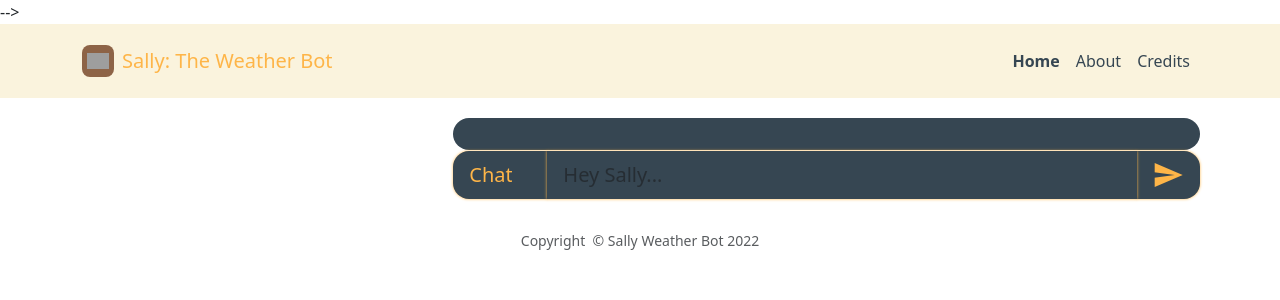
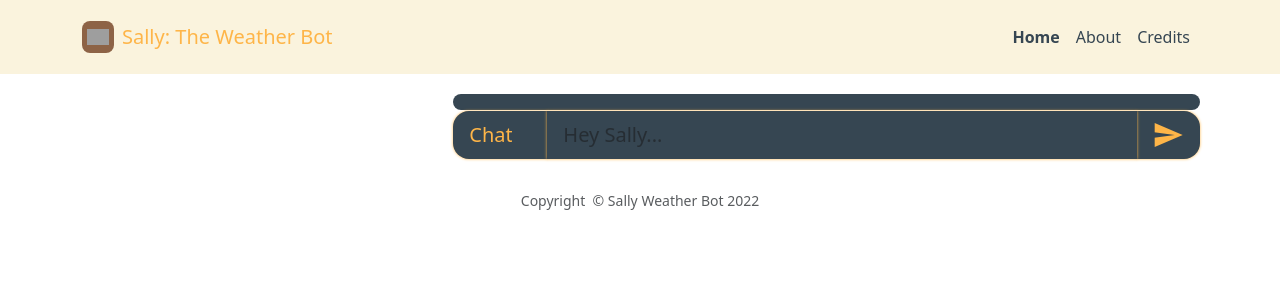
Before and after one commit to SallyWS14/Sally-Weather-Bot, a Flask app: page /chat in a window 1280 px wide. Shown: the top 300 px of the page. Run offline with Flask 2, Linux system fonts and the light colour scheme; some libraries are stand-ins or nearby versions; grey boxes are pictures that could not be loaded.

Commit message:
Cosmetic changes

```diff
--- a/web/app.py
+++ b/web/app.py
@@ -22,7 +22,8 @@ def chat_post():
 
 def process_response(text):
     print("Processing response")
-    result = {'response': "What can I help you with?"}
+    # result = {'response': "What can I help you with?"}
+    result = {'response': text}
     return jsonify(result)
 
 @app.route('/about')
--- a/web/static/assets/index.css
+++ b/web/static/assets/index.css
@@ -15,8 +15,9 @@
 }
 
 *::-webkit-scrollbar-track {
-	background: #169884;
-	border-radius: 0px 0px 6px 0px;
+	background: #364652;
+	border-radius: 0px;
+    margin: 8px;
 }
 
 *::-webkit-scrollbar-thumb {
--- a/web/templates/chat.html
+++ b/web/templates/chat.html
@@ -24,7 +24,7 @@
         <link rel="stylesheet" href="https://cdnjs.cloudflare.com/ajax/libs/font-awesome/4.7.0/css/font-awesome.min.css">
         <link rel="stylesheet" href="https://cdnjs.cloudflare.com/ajax/libs/material-design-icons/3.0.1/iconfont/material-icons.min.css">
         <link rel="stylesheet" href="/static/css/Navbar-Centered-Links-icons.css">
-        <link rel="stylesheet" type="text/css" href="/static/assets/index.css" /> -->
+        <link rel="stylesheet" type="text/css" href="/static/assets/index.css" />
     </head>
     <body>
         <header>
@@ -55,7 +55,7 @@
             <div class="row g-0" style="height: 100%;">
                 <div class="col-md-5 col-lg-4 col-xl-4 col-xxl-4 d-none d-sm-none d-md-inline-flex"></div>
                 <div class="col-12 col-md-7 col-lg-8 col-xl-8 col-xxl-8" style="height:inherit">
-                    <div id="chatbox" style="height: calc(100% - 50px);background: #364652;border-radius: 16px;padding: 16px 10px; overflow-y: scroll">
+                    <div id="chatbox" style="height: calc(100% - 50px);background: #364652;border-radius: 8px;padding: 8px; overflow-y: scroll">
                         <!-- <section style="border-style: none;padding: 4px;">
                             <p class="float-end msg-right" style="padding: 8px;background: #1cc4ab;display: inline-flex;box-shadow: 0px 0px 6px #169884;width: auto;">Nullam id dolor id nibh ultricies vehicula ut id elit. Cras justo odio, dapibus ac facilisis in, egestas eget quam. Donec id elit non mi porta gravida at eget metus.<br /></p>
                         </section>
```
